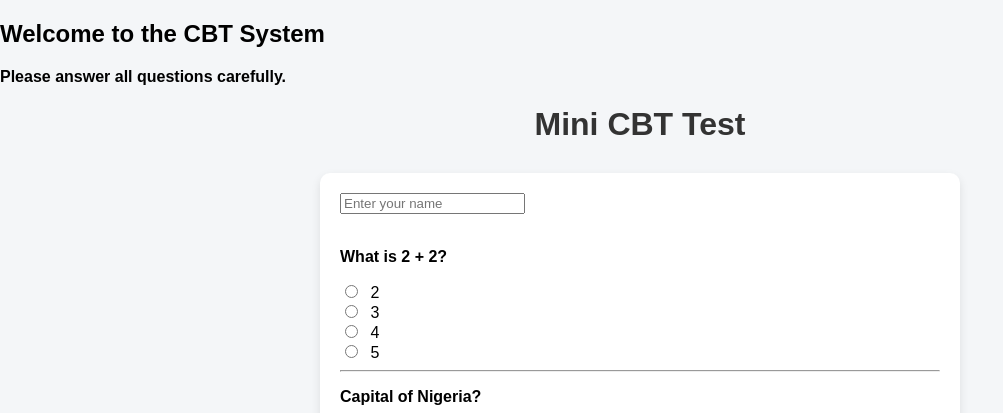
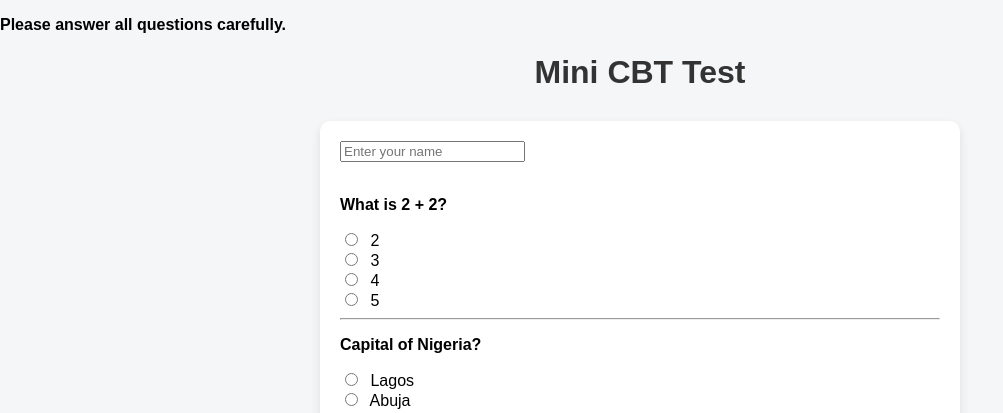
Before and after one commit to MTB0o/MAAUN-24-SWE-0105-Muhammad-Tukur-Bello, a Flask app: page / in a window 1280 px wide. Shown: the top 413 px of the page, without its empty margins (0-1003 px from the left). Run offline with Flask 3, Linux system fonts and the light colour scheme.

Commit message:
removed welcome message

```diff
--- a/CBT/templates/index.html
+++ b/CBT/templates/index.html
@@ -5,7 +5,7 @@
     <title>CBT Test</title>
     <link rel="stylesheet" href="{{ url_for('static', filename='style.css') }}">
 </head>
-<h2>Welcome to the CBT System</h2>
+
 <p>Please answer all questions carefully.</p>
 <body>
 
```
